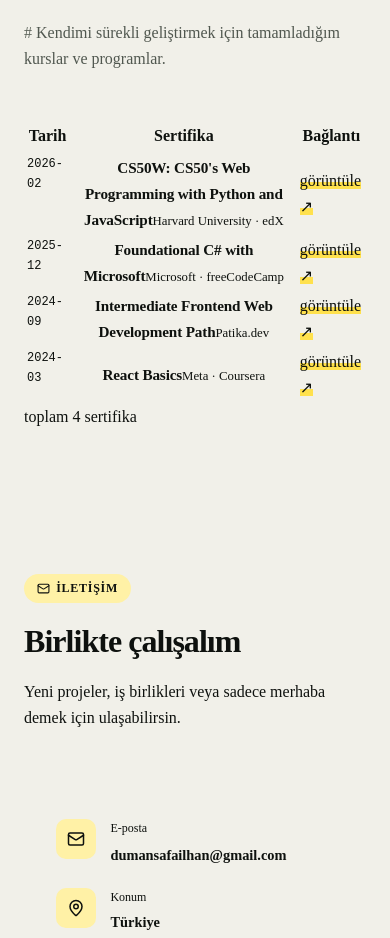
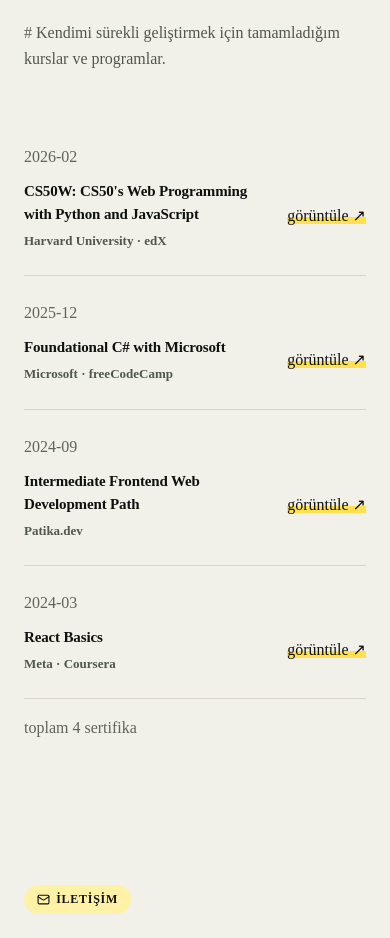
Before and after one commit to sidumandr/sidumandev, a Next.js app: page / in a window 390 px wide. Shown: the part 5200-6138 px from the top of the page. Built offline with nearby package versions, Linux system fonts and the light colour scheme.

Commit message:
Style responsive certificate rows with readable dates

```diff
--- a/src/app/components/Certificates/certificates.module.css
+++ b/src/app/components/Certificates/certificates.module.css
@@ -1,166 +1,11 @@
-.section {
-  padding: 7rem 2rem;
-}
-
-.container {
-  max-width: 1100px;
-  margin: 0 auto;
-}
-
-.header {
-  display: flex;
-  flex-direction: column;
-  align-items: flex-start;
-  gap: 0.75rem;
-  margin-bottom: 3.5rem;
-}
-
-.tag {
-  display: inline-flex;
-  align-items: center;
-  gap: 0.4rem;
-  padding: 0.3rem 0.8rem;
-  border-radius: 99px;
-  border: 1px solid var(--border);
-  background: var(--accent-soft);
-  font-size: 0.75rem;
-  font-weight: 600;
-  color: var(--accent);
-  letter-spacing: 0.06em;
-  text-transform: uppercase;
-}
-
-.title {
-  font-size: clamp(2rem, 4vw, 3rem);
-  font-weight: 800;
-  letter-spacing: -0.03em;
-  color: var(--text);
-}
-
-.subtitle {
-  font-size: 1rem;
-  color: var(--text-muted);
-}
-
-.grid {
-  display: grid;
-  grid-template-columns: repeat(3, 1fr);
-  gap: 1.25rem;
-}
-
-.card {
-  position: relative;
-  overflow: hidden;
-  background: var(--bg-card);
-  border: 1px solid var(--border);
-  border-radius: 16px;
-  padding: 1.5rem;
-  transition:
-    border-color var(--transition),
-    transform 0.25s ease,
-    box-shadow 0.25s ease;
-}
-
-.card:hover {
-  transform: translateY(-4px);
-  border-color: var(--c, var(--accent));
-  box-shadow: 0 12px 40px rgba(0, 0, 0, 0.15);
-}
-
-/* Color accent line on top */
-.accent {
-  position: absolute;
-  top: 0;
-  left: 0;
-  right: 0;
-  height: 3px;
-  background: var(--c, var(--accent));
-  border-radius: 16px 16px 0 0;
-}
-
-.cardContent {
-  display: flex;
-  gap: 1rem;
-  align-items: flex-start;
-}
-
-.icon {
-  display: flex;
-  align-items: center;
-  justify-content: center;
-  width: 44px;
-  height: 44px;
-  border-radius: 12px;
-  background: color-mix(in srgb, var(--c, var(--accent)) 15%, transparent);
-  color: var(--c, var(--accent));
-  flex-shrink: 0;
-}
-
-.info {
-  display: flex;
-  flex-direction: column;
-  gap: 0.3rem;
-  flex: 1;
-  min-width: 0;
-}
-
-.certTitle {
-  font-size: 0.95rem;
-  font-weight: 700;
-  color: var(--text);
-  letter-spacing: -0.01em;
-  line-height: 1.3;
-}
-
-.issuer {
-  font-size: 0.8rem;
-  color: var(--text-muted);
-  font-weight: 500;
-}
-
-.meta {
-  display: flex;
-  align-items: center;
-  justify-content: space-between;
-  margin-top: 0.5rem;
-  flex-wrap: wrap;
-  gap: 0.4rem;
-}
-
-.date {
-  display: inline-flex;
-  align-items: center;
-  gap: 0.3rem;
-  font-size: 0.75rem;
-  color: var(--text-muted);
-  font-family: "JetBrains Mono", monospace;
-}
-
-.credentialLink {
-  display: inline-flex;
-  align-items: center;
-  gap: 0.3rem;
-  font-size: 0.75rem;
-  font-weight: 600;
-  color: var(--c, var(--accent));
-  transition: opacity 0.2s ease;
-}
-
-.credentialLink:hover {
-  opacity: 0.75;
-}
-
-@media (max-width: 1000px) {
-  .grid {
-    grid-template-columns: repeat(2, 1fr);
-  }
-}
-
-@media (max-width: 650px) {
-  .grid {
-    grid-template-columns: 1fr;
-  }
-  .section {
-    padding: 5rem 1.5rem;
-  }
-}
+.table { width:100%; border-collapse:collapse; text-align:left; }
+.table thead th { color:var(--ink-faint); font:400 11px/20px var(--font-mono),monospace; text-transform:uppercase; padding-bottom:12px; }
+.table tr { border-bottom:1px solid var(--line); }
+.table td,.table tbody th { padding:24px 16px 24px 0; vertical-align:middle; }
+.table th:last-child,.table td:last-child { text-align:right; padding-right:0; }
+.date { color:var(--ink-faint); font:400 12px/20px var(--font-mono),monospace; width:140px; white-space:nowrap; }
+.certTitle { display:block; font:500 17px/24px var(--font-mono),monospace; letter-spacing:-.01em; }
+.issuer { display:block; color:var(--ink-muted); font:400 14px/22px var(--font-sans),sans-serif; margin-top:4px; }
+.link { width:120px; }
+.total { margin-top:16px; color:var(--ink-faint); font:400 12px/20px var(--font-mono),monospace; }
+@media(max-width:720px) { .table,.table tbody { display:block; } .table thead { position:absolute; clip-path:inset(50%); width:1px; height:1px; overflow:hidden; } .table tr { display:grid; grid-template-columns:minmax(0,1fr) 90px; column-gap:12px; padding-block:24px; } .table td,.table tbody th { display:block; padding:0; } .date { width:auto; grid-column:1/-1; margin-bottom:10px; } .link { width:auto; align-self:center; } .certTitle { font-size:15px; line-height:23px; } .issuer { font-size:13px; } }
```
